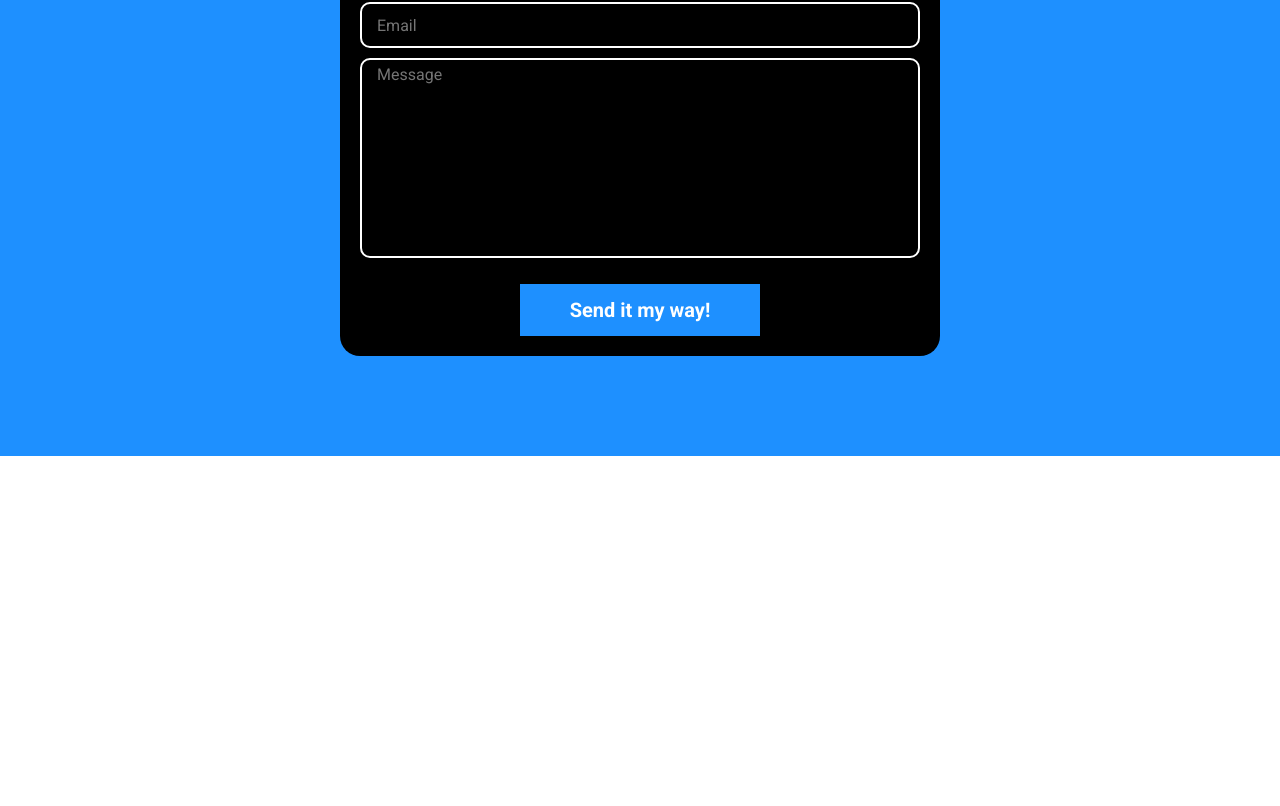
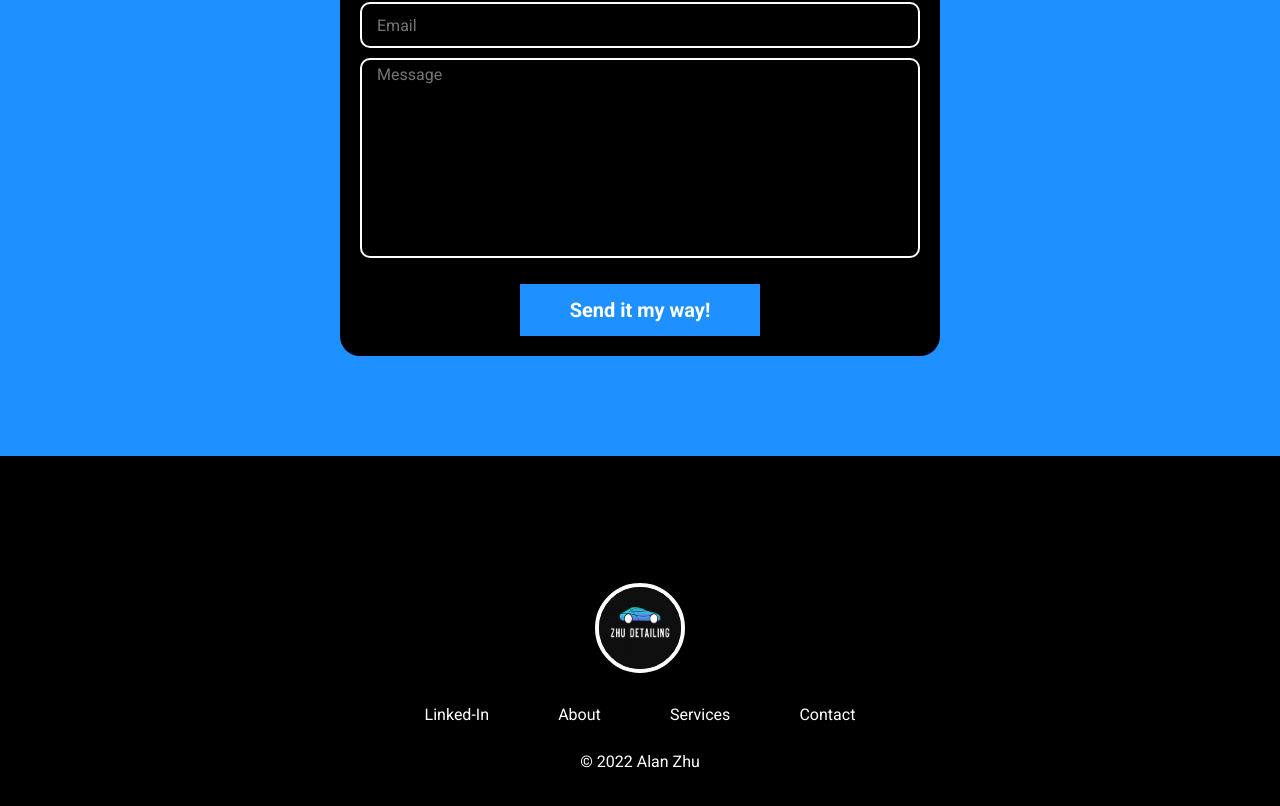
Before and after one commit to ShivomP/Zhu-Detailing, a React (Create React App) app: page / in a window 1280 px wide. Shown: the part 2973-3779 px from the top of the page. Before the commit the page ends 3429 px from the top, so only its background shows below. Built offline with nearby package versions, Linux system fonts and the light colour scheme.

Commit message:
footer complete

```diff
--- a/package.json
+++ b/package.json
@@ -4,6 +4,10 @@
   "private": true,
   "dependencies": {
     "@emailjs/browser": "^3.10.0",
+    "@emotion/react": "^11.10.5",
+    "@emotion/styled": "^11.10.5",
+    "@mui/icons-material": "^5.11.0",
+    "@mui/material": "^5.11.1",
     "@testing-library/jest-dom": "^5.16.5",
     "@testing-library/react": "^13.4.0",
     "@testing-library/user-event": "^13.5.0",
--- a/src/App.js
+++ b/src/App.js
@@ -1,5 +1,6 @@
 import About from "./components/About";
 import Contact from "./components/Contact";
+import Footer from "./components/Footer";
 import Landing from "./components/Landing";
 import Nav from "./components/Nav";
 import Services from "./components/Services";
@@ -12,6 +13,7 @@ function App() {
       <About/>
       <Services/>
       <Contact/>
+      <Footer/>
     </div>
   );
 }
--- /dev/null
+++ b/src/components/Footer.jsx
@@ -0,0 +1,60 @@
+import React from 'react'
+import ArrowCircleUpIcon from '@mui/icons-material/ArrowCircleUp';
+import Logo from '../assets/logo.png'
+import '../styles/footer.css'
+
+function Footer() {
+  return (
+    <footer>
+      <div className="container">
+        <div className="row footer__row">
+            <a href="#" className="footer__anchor">
+                <figure className="footer__logo">
+                    <img src={Logo} alt="personal logo" className="footer__logo--img" />
+                </figure>
+                <span className="footer__logo--popper">
+                    Top
+                    <ArrowCircleUpIcon/>
+                </span>
+            </a>
+            <div className="footer__social--list">
+                <a  href="https://www.linkedin.com/in/alan-zhu-453a52196/"
+                    target="_blank"
+                    className="
+                    footer__social--link
+                    link__hover-effect
+                    ">
+                        Linked-In
+                </a>
+                <a  href="#about"
+                    className="
+                    footer__social--link
+                    link__hover-effect
+                    ">
+                        About
+                </a>
+                <a  href="#services"
+                    className="
+                    footer__social--link
+                    link__hover-effect
+                    ">
+                        Services
+                </a>
+                <a  href="#contact"
+                    className="
+                    footer__social--link
+                    link__hover-effect
+                    ">
+                        Contact
+                </a>
+            </div>
+            <div className="footer__copyright">
+                © 2022 Alan Zhu
+            </div>
+        </div>
+      </div>
+    </footer>
+  )
+}
+
+export default Footer
--- /dev/null
+++ b/src/styles/footer.css
@@ -0,0 +1,46 @@
+footer{
+    position: relative;
+    background-color: black;
+    display: flex;
+    padding: 6% 0;
+}
+
+.footer__row{
+    display: flex;
+    flex-direction: column;
+    align-items: center;
+}
+
+.footer__logo--img{
+    width: 90px;
+    height: 90px;
+    border-radius: 50%;
+    border: solid white 4px;
+}
+
+.footer__social--list{
+    width: 100%;
+    max-width: 500px;
+    display: flex;
+    justify-content: space-around;
+    margin: 28px 0;
+}
+
+.footer__logo--popper {
+    position: absolute;
+    right: 0;
+    top: 16px;
+    font-weight: 700;
+    opacity: 0;
+    transition: all 300ms ease;
+    color: white;
+}
+
+.footer__anchor {
+    position: relative;
+}
+
+.footer__anchor:hover .footer__logo--popper {
+    transform: translateX(60px);
+    opacity: 1;
+}
```
Also changed, not shown: 1 other file (tests, documents, lock files or other folders).
